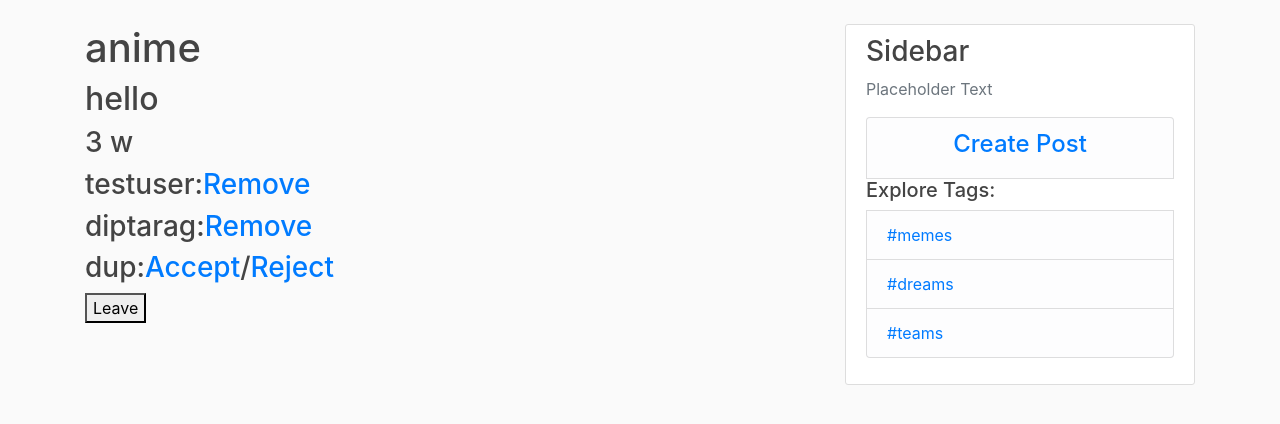
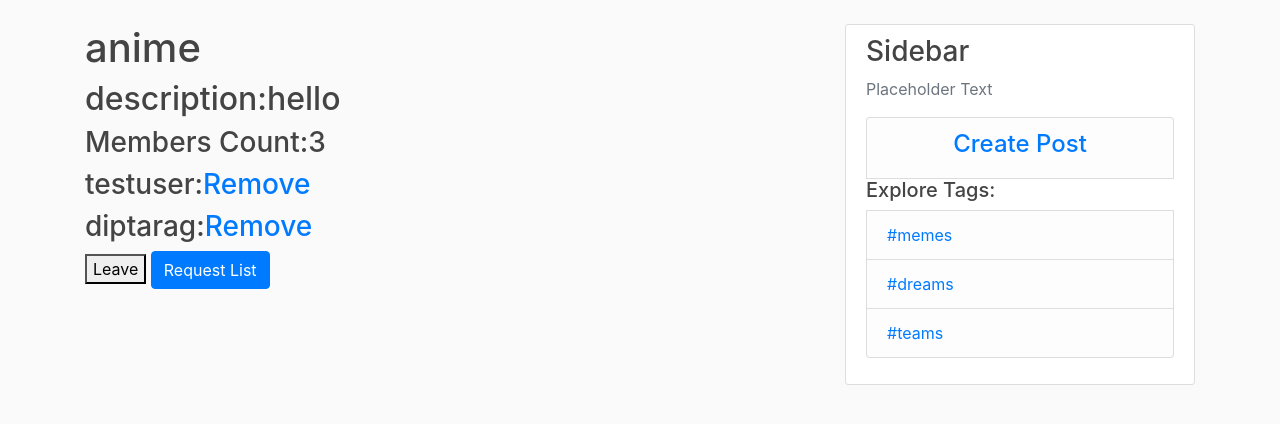
Before and after one commit to diptarag1/devjam-project, a Django app: page /group/info/anime/ in a window 1280 px wide. Shown: the part 56-480 px from the top of the page. Run offline with Django 3.2, Linux system fonts and the light colour scheme; a user stored in the database is signed in; data comes from the database, SQL or seed files in the repository; both versions use the stored data as it was after the commit; some libraries are stand-ins or nearby versions.

Commit message:
modal request list

```diff
--- a/Group/templates/Group/group_detail.html
+++ b/Group/templates/Group/group_detail.html
@@ -1,14 +1,13 @@
 {% extends "base.html" %}
 {%block content%}
 <h1>{{group.title}}</h1>
-<h2>{{group.description}}</h2>
-<h3>{{group.members.count}} w</h3>
+<h2>description:{{group.description}}</h2>
+<h3>Members Count:{{group.members.count}}</h3>
 {% for mem in gmember %}
-{% if  mem.status == 0 and cgmember.auth < 2%}
-<h3>{{mem.user.username}}:<a href="{% url 'accept' slug=group.title userd=mem.user %}">Accept</a>/<a href="{% url 'reject' slug=group.title userd=mem.user %}">Reject</a></h3>
-{% elif mem.status == 1 and cgmember.auth < 2%}
+
+{% if mem.status == 1 and cgmember.auth < 2%}
 <h3>{{mem.user.username}}:<a href="{% url 'reject' slug=group.title userd=mem.user %}">Remove</a></h3>
-{% else %}
+{% elif mem.status == 1 %}
 <h3>{{mem.user}}</h3>
 {% endif %}
 {% endfor %}
@@ -19,5 +18,39 @@
 {% else %}
 <a href="{%url 'addmember' slug=group.title%}"><button type="button" name="button">Leave</button></a>
 {% endif %}
+
+{% if cgmember.auth < 2 %}
+<button type="button" class="btn btn-primary" data-toggle="modal" data-target="#exampleModalCenter">
+  Request List
+</button>
+{% endif %}
+<div class="modal fade" id="exampleModalCenter" tabindex="-1" role="dialog" aria-labelledby="exampleModalCenterTitle" aria-hidden="true">
+  <div class="modal-dialog modal-dialog-centered" role="document">
+    <div class="modal-content">
+      <div class="modal-header">
+        <h5 class="modal-title" id="exampleModalLongTitle">Pending List</h5>
+        <button type="button" class="close" data-dismiss="modal" aria-label="Close">
+          <span aria-hidden="true">&times;</span>
+        </button>
+      </div>
+      <div class="modal-body">
+          {% for mem in gmember %}
+          {% if  mem.status == 0 %}
+          <li>
+              <ul>
+                   {{mem.user.username}}:<a href="{% url 'accept' slug=group.title userd=mem.user %}">Accept</a>/<a href="{% url 'reject' slug=group.title userd=mem.user %}">Reject</a>
+              </ul>
+
+          </li>
+          {%endif%}
+          {%endfor%}
+      </div>
+      <div class="modal-footer">
+        <button type="button" class="btn btn-secondary" data-dismiss="modal">Close</button>
+        <button type="button" class="btn btn-primary">Save changes</button>
+      </div>
+    </div>
+  </div>
+</div>
 {%endblock%}
 {% url 'profile' slug=user.username %}
--- a/Group/views.py
+++ b/Group/views.py
@@ -1,4 +1,4 @@
-from django.shortcuts import render, get_object_or_404
+from django.shortcuts import render, get_object_or_404 , redirect
 from django.urls import reverse
 from django.contrib.auth.models import User
 from django.contrib import messages
@@ -46,11 +46,14 @@ def addmember(request,slug):
 
     except IntegrityError:
         GroupMember.objects.get(user=request.user,group=group).delete()
-        messages.warning(request,("left successfully {}".format(group.title)))
+        if(group.members.count==0):
+            group.delete()
+        else:
+            messages.warning(request,("left successfully {}".format(group.title)))
 
     else:
         messages.success(request,"You are now a member of the {} group.".format(group.title))
-    return render(request,"Group/add.html")
+    return redirect('group-detail',slug=slug)
 
 def accept(request,userd,slug):
     group = get_object_or_404(Group,slug=slug)
@@ -58,14 +61,14 @@ def accept(request,userd,slug):
     member = GroupMember.objects.get(user=user,group=group)
     member.status = 1
     member.save()
-    return render(request,"Group/ex.html")
+    return redirect('group-detail',slug=slug)
 
 def reject(request,userd,slug):
     group = get_object_or_404(Group,slug=slug)
     user = get_object_or_404(User,username=userd)
     print(user.username)
     GroupMember.objects.get(user=user,group=group).delete()
-    return render(request,"Group/ex.html")
+    return redirect('group-detail',slug=slug)
 
 # def addgroup(request,slug):
 #       group = get_object_or_404(Group,slug=self.kwargs.get("slug"))
```
Also changed, not shown: db.sqlite3.
